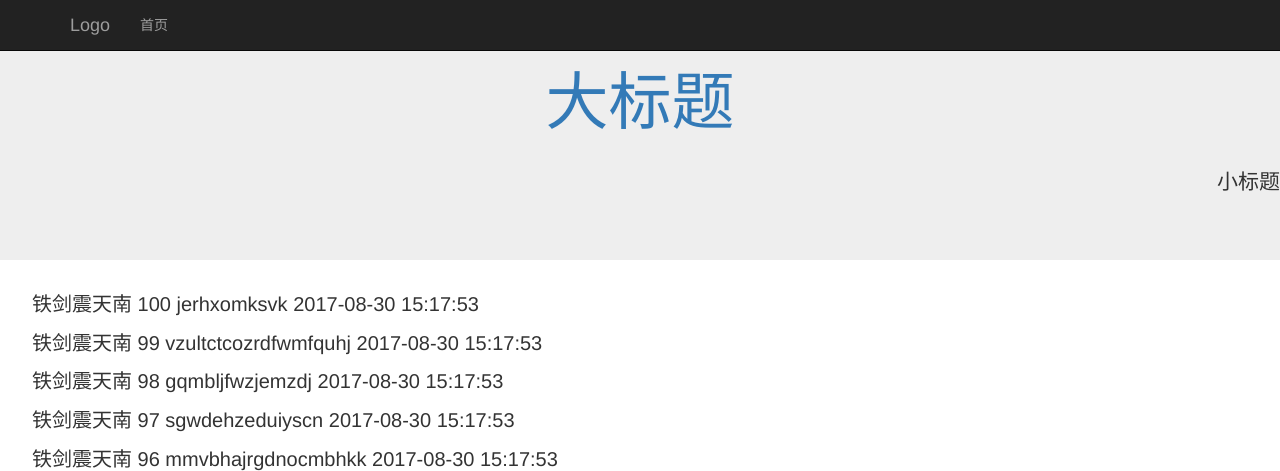
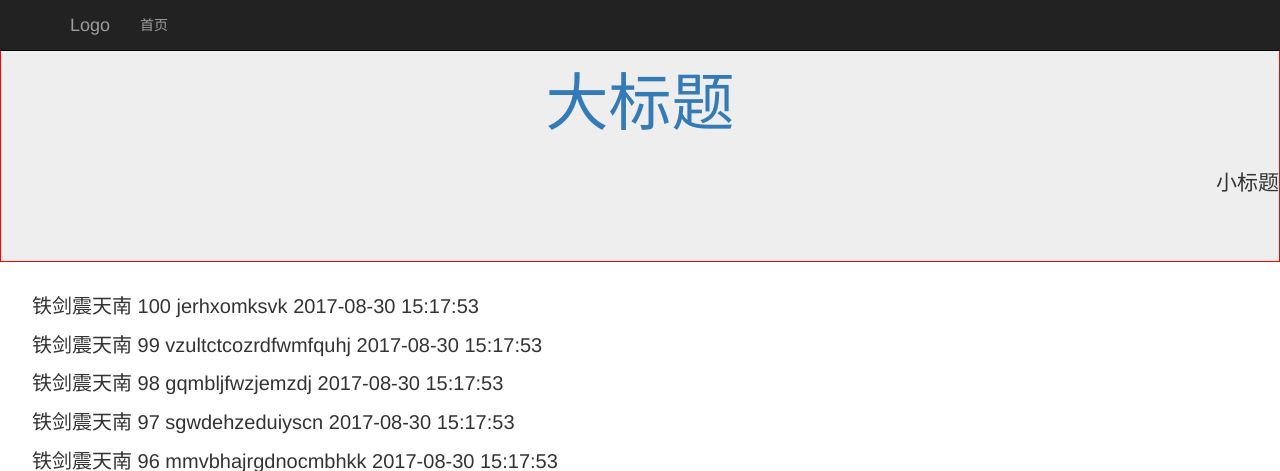
Before and after one commit to lxdmp/learning_flask, a Flask app: page / in a window 1280 px wide. Shown: the top 471 px of the page. Run offline with Flask 2, Linux system fonts and the light colour scheme; data comes from the database, SQL or seed files in the repository; some libraries are stand-ins or nearby versions.

Commit message:
add something

```diff
--- a/app/static/style.css
+++ b/app/static/style.css
@@ -9,3 +9,9 @@
 	border-width : 10px;
 	*/
 }
+
+.jumbotron{
+	border-style : solid;
+	border-color : red;
+	border-width : 1px;
+}
--- a/app/templates/base.html
+++ b/app/templates/base.html
@@ -46,6 +46,7 @@
 {# 自定义样式 #}
 {% block styles %}
 {{ super() }}
+{#<link rel="stylesheet" href="https://maxcdn.bootstrapcdn.com/bootswatch/3.3.7/darkly/bootstrap.min.css">#}
 <link href="{{ url_for('static', filename='style.css') }}" rel="stylesheet" type="text/css"/>
 {% endblock %}
 
```
